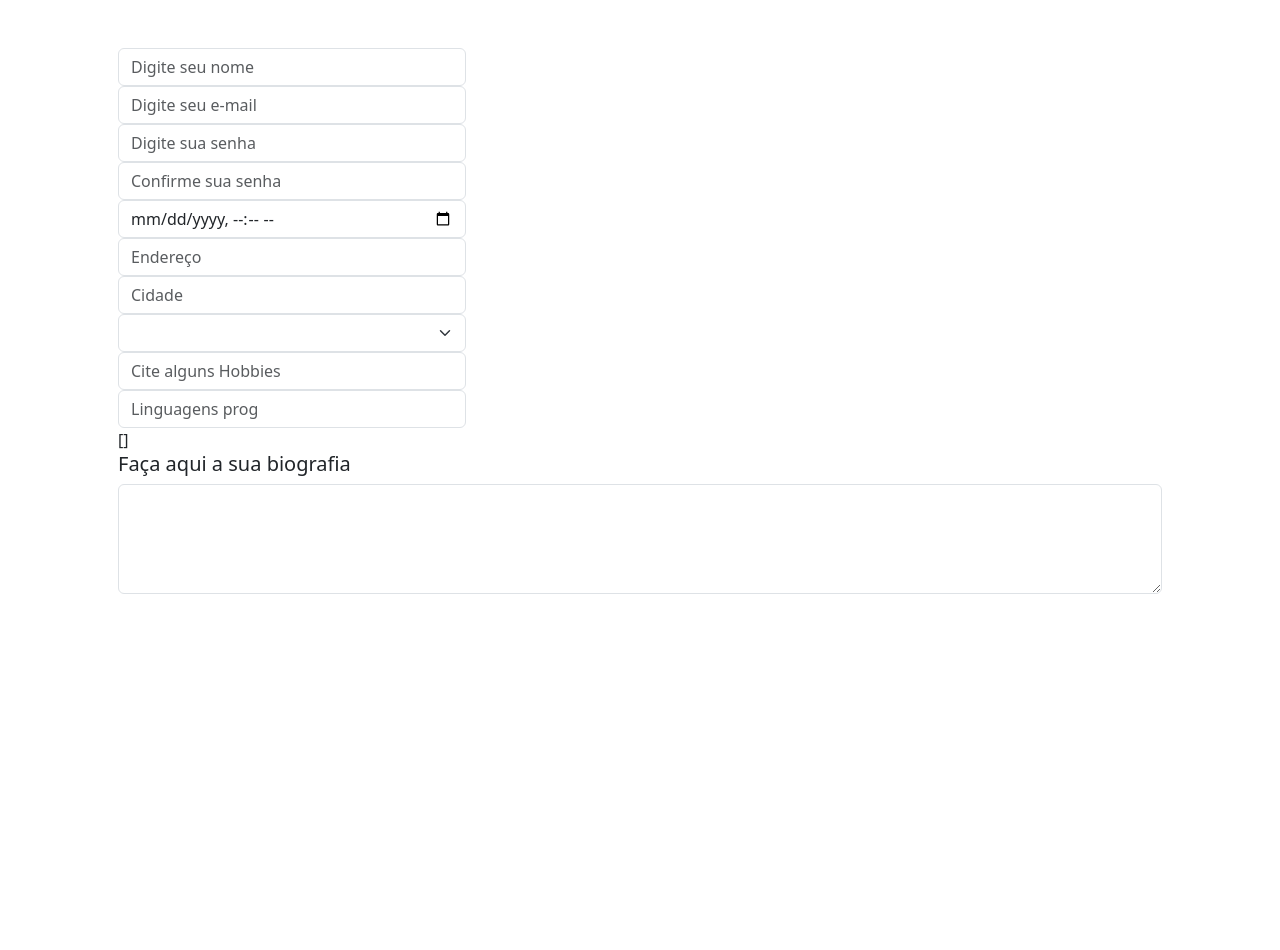
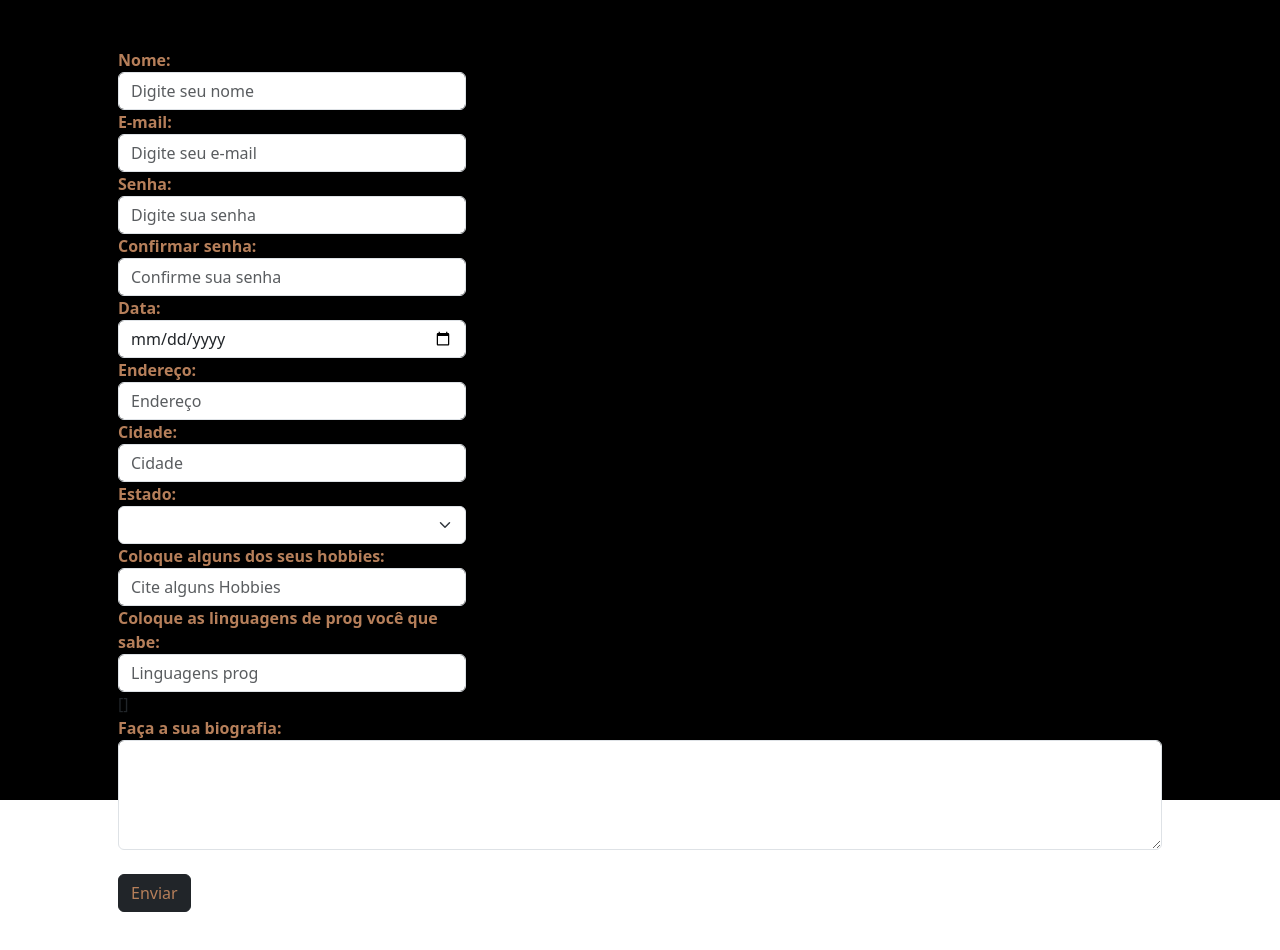
Before and after one commit to JoaoDums/1PROJETOVUE, a Vue app: page / in a window 1280 px wide. Shown: the top 950 px of the page. Before the commit the page ends 800 px from the top, so only its background shows below. Built offline with nearby package versions, Linux system fonts and the light colour scheme.

Commit message:
css e botao de submit

```diff
--- a/src/App.vue
+++ b/src/App.vue
@@ -4,63 +4,91 @@ import { user, newLang, newHobbies } from '@/_data/user'
 </script>
 
 <template>
+  <body>
   <div class="container p-5">
     <form @submit.prevent="">
       <div class="form-row">
         <div class="col-sm-4">
+          <label for="user.name">Nome:</label>
           <input type="text" v-model="user.name" class="form-control" placeholder="Digite seu nome" />{{
             user.name }}
         </div>
         <div class="col-sm-4">
-
+          <label for="user.email">E-mail:</label>
           <input type="text" v-model="user.email" class="form-control" placeholder="Digite seu e-mail" required />
           <div class="valid-feedback"> Validado </div>{{
             user.email }}
         </div>
         <div class="col-sm-4">
+          <label for="user.senha">Senha: </label>
           <input type="password" v-model="user.senha" class="form-control" placeholder="Digite sua senha" />
           {{ user.senha }}
         </div>
         <div class="col-sm-4">
+          <label for="user.email">Confirmar senha:</label>
           <input type="password" v-model="user.confirma" class="form-control" placeholder="Confirme sua senha" />
           {{ user.confirma }}
         </div>
         <div class="col-sm-4">
-          <input type="datetime-local" v-model="user.data" class="form-control" placeholder="Data de nascimento" />
+          <label for="user.data">Data:</label>
+          <input type="date" v-model="user.data" class="form-control" placeholder="Data de nascimento" />
         </div>
         <div class="col-sm-4">
+          <label for="user.endereco">Endereço:</label>
           <input type="text" v-model="user.endereco" class="form-control" placeholder="Endereço" /> {{
             user.endereco }}
         </div>
+        <label for="user.cidade">Cidade:</label>
         <div class="col-sm-4">
           <input type="text" v-model="user.cidade" class="form-control" placeholder="Cidade" />
           {{ user.cidade }}
         </div>
         <div class="col-sm-4">
+          <label for="user.estado">Estado:</label>
           <select class="form-select " v-model="user.estado">
             <option v-for="estado in estados" :key="estado.sigla" :value="estado.sigla">{{ estado.nome }}</option>
           </select>
         </div>
         <div class="col-sm-4">
+          <label for="user.hobbies">Coloque alguns dos seus hobbies:</label>
           <input type="text" class="form-control" v-model="newHobbies"
             @keypress.enter="user.hobbies.push(newHobbies); newHobbies = ''" placeholder="Cite alguns Hobbies" />
         </div>
         <div class="col-sm-4">
+          <label for="user.linguagens">Coloque as linguagens de prog você que sabe:</label>
           <input type="text" class="form-control" v-model="newLang"
             @keypress.enter="user.linguagens.push(newLang); newLang = ''" placeholder="Linguagens prog" />
           {{ user.linguagens }}
         </div>
         <div class="form-outline mb-4">
-          <h5>Faça aqui a sua biografia</h5>
+          <label for="user.biografia">Faça a sua biografia:</label>
           <textarea class="form-control" rows="4" placeholder="Faça sua biografia aqui"> </textarea>
         </div>
+        <div></div>
+        <button type="submit" class="btn btn-dark">Enviar</button>
       </div>
     </form>
   </div>
-
+</body>
 
 
 
 </template>
 
-<style scoped></style>
+<style scoped>
+label {
+  color: #b67f5a;
+  font-weight: bold;
+  display: block;
+
+}
+
+body {
+  background-color: black;
+  height: 100vh;
+}
+
+.btn-dark {
+  color:#b67f5a;
+}
+</style>
```
